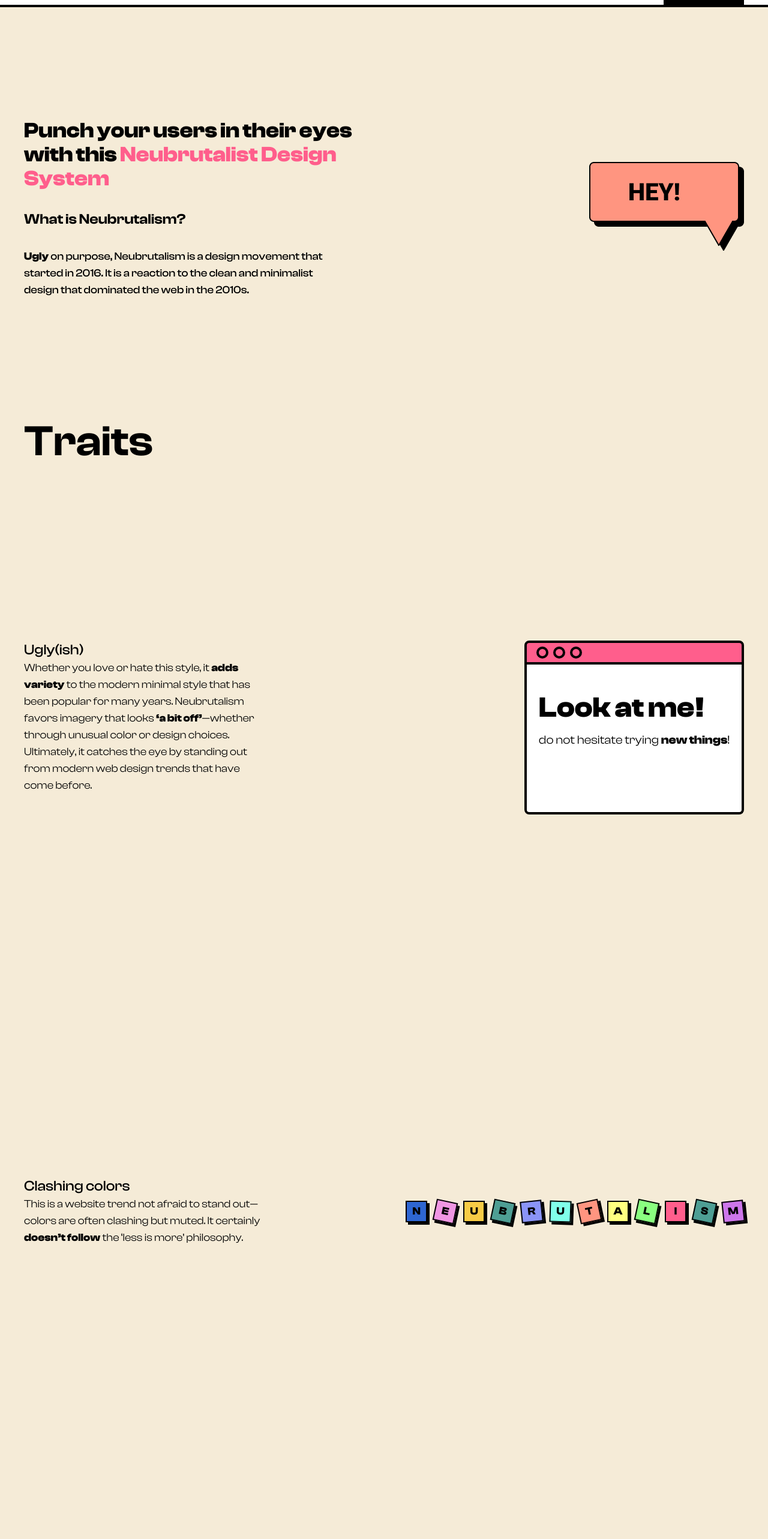
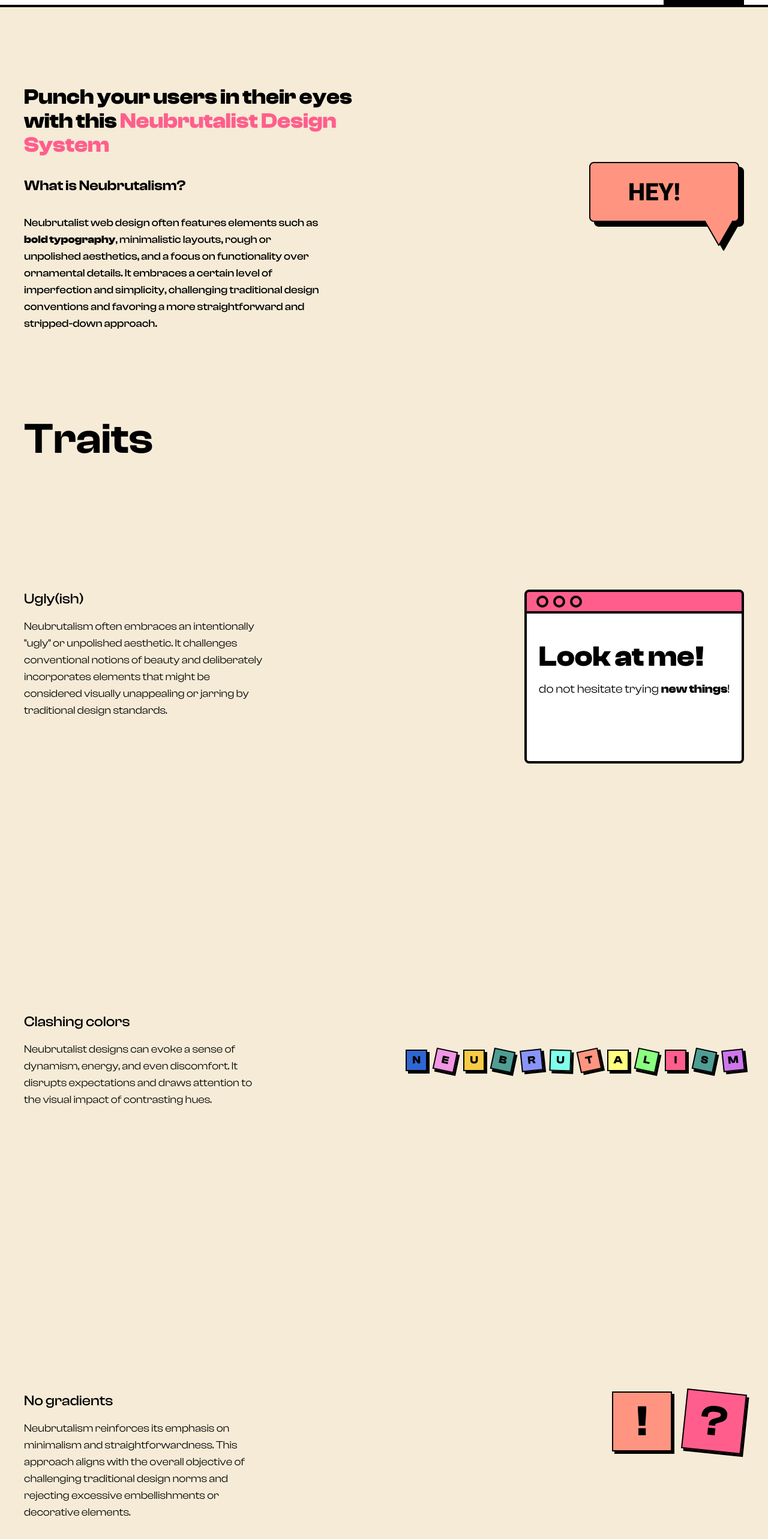
Before and after one commit to juancmandev/neubrutalism-ui-app, a Next.js app: page / in a window 1280 px wide. Shown: the part 124-2690 px from the top of the page at 60% size. Built offline with nearby package versions, Linux system fonts and the light colour scheme.

Commit message:
move newsletter form to independent component, fix home page

```diff
--- a/package.json
+++ b/package.json
@@ -20,7 +20,6 @@
     "postcss": "8.4.24",
     "react": "18.2.0",
     "react-dom": "18.2.0",
-    "react-intersection-observer": "9.5.0",
     "tailwindcss": "3.3.2",
     "typescript": "5.1.3"
   },
--- a/src/app/(landing)/page.tsx
+++ b/src/app/(landing)/page.tsx
@@ -1,13 +1,10 @@
 'use client';
 
-import { useState } from 'react';
 import Block from '@/components/Block';
 import Button from '@/components/Button';
 import Card from '@/components/Card';
+import NewsLetterForm from '@/components/NewsLetterForm';
 import Image from 'next/image';
-import { InView } from 'react-intersection-observer';
-import { useFormik } from 'formik';
-import * as Yup from 'yup';
 
 const neubrutalismExamples = [
   {
@@ -31,55 +28,11 @@ const neubrutalismExamples = [
 ];
 
 export default function Home() {
-  const [submitting, setSubmitting] = useState(false);
-
-  const formik = useFormik({
-    initialValues: {
-      name: '',
-      email: '',
-    },
-    validationSchema: Yup.object({
-      name: Yup.string().required('Your name is required'),
-      email: Yup.string()
-        .email('Invalid email address')
-        .required('Your email is required'),
-    }),
-    onSubmit: async ({ name, email }) => {
-      setSubmitting(true);
-
-      try {
-        const res = await fetch('/api/mailerLite', {
-          method: 'POST',
-          headers: {
-            'Content-Type': 'application/json',
-          },
-          body: JSON.stringify({ name, email }),
-        });
-        const data = await res.json();
-
-        if (data.status === 'ok') {
-          alert('You have successfully subscribed!');
-        } else {
-          alert('Error when trying to subscribe...');
-        }
-      } catch (error) {
-        alert('Error when trying to subscribe...');
-      } finally {
-        setSubmitting(false);
-      }
-    },
-  });
-
   return (
-    <div className='flex flex-col gap-[24px] pb-10'>
-      <InView threshold={0.5} rootMargin='20px'>
-        {({ inView, ref }) => (
+    <div className='flex flex-col gap-5 pb-10'>
       <section
         id='home'
-            ref={ref}
-            className={`w-full min-h-[calc(100vh-136px)] py-20 h-full flex flex-col-reverse lg:flex-row gap-6 justify-between items-center ${
-              inView ? 'onView' : 'notOnView'
-            }`}>
+        className='w-full min-h-[calc(100vh-136px)] py-10 h-full flex flex-col-reverse lg:flex-row gap-6 justify-between items-center'>
         <div className='flex flex-col justify-center gap-8 max-w-[600px]'>
           <h2 className='mt-2 text-4xl font-bold'>
             Punch your users in their eyes with this{' '}
@@ -87,9 +40,12 @@ export default function Home() {
           </h2>
           <h2 className='text-2xl font-semibold'>What is Neubrutalism?</h2>
           <p className='max-w-[500px] font-medium text-lg'>
-                <strong>Ugly</strong> on purpose, Neubrutalism is a design
-                movement that started in 2016. It is a reaction to the clean and
-                minimalist design that dominated the web in the 2010s.
+            Neubrutalist web design often features elements such as{' '}
+            <strong>bold typography</strong>, minimalistic layouts, rough or
+            unpolished aesthetics, and a focus on functionality over ornamental
+            details. It embraces a certain level of imperfection and simplicity,
+            challenging traditional design conventions and favoring a more
+            straightforward and stripped-down approach.
           </p>
           {/* <Button className='bg-pink w-max'>Get Started</Button> */}
         </div>
@@ -107,36 +63,22 @@ export default function Home() {
           />
         </div>
       </section>
-        )}
-      </InView>
 
-      <InView threshold={1} rootMargin='0px'>
-        {({ inView, ref }) => (
-          <section className={`${inView ? 'onView' : 'notOnView'}`} ref={ref}>
+      <section>
         <h4 className='text-5xl md:text-7xl font-semibold'>Traits</h4>
       </section>
-        )}
-      </InView>
 
-      <InView threshold={0.8} rootMargin='20px'>
-        {({ inView, ref }) => (
       <section
         id='ugli(ish)'
-            ref={ref}
-            className={`min-h-screen flex flex-col justify-center ${
-              inView ? 'onView' : 'notOnView'
-            }`}>
+        className='min-h-[80vh] flex flex-col justify-center'>
         <div className='w-full flex flex-col lg:flex-row justify-between gap-2'>
-              <div className='max-w-[400px] h-full flex flex-col justify-between'>
+          <div className='max-w-[400px] h-full flex flex-col gap-4 justify-between'>
             <h5 className='text-2xl font-medium'>Ugly(ish)</h5>
             <p className='text-lg'>
-                  Whether you love or hate this style, it{' '}
-                  <strong>adds variety</strong> to the modern minimal style that
-                  has been popular for many years. Neubrutalism favors imagery
-                  that looks <strong>‘a bit off’</strong>—whether through
-                  unusual color or design choices. Ultimately, it catches the
-                  eye by standing out from modern web design trends that have
-                  come before.
+              {`Neubrutalism often embraces an intentionally "ugly" or unpolished
+              aesthetic. It challenges conventional notions of beauty and
+              deliberately incorporates elements that might be considered
+              visually unappealing or jarring by traditional design standards.`}
             </p>
           </div>
           <div className='max-w-[500px] h-[250px]'>
@@ -154,52 +96,32 @@ export default function Home() {
           </div>
         </div>
       </section>
-        )}
-      </InView>
 
-      <InView threshold={0.8} rootMargin='20px'>
-        {({ inView, ref }) => (
-          <section
-            ref={ref}
-            className={`min-h-screen flex flex-col justify-center ${
-              inView ? 'onView' : 'notOnView'
-            }`}>
+      <section className='min-h-[80vh] flex flex-col justify-center'>
         <div className='w-full flex flex-col lg:flex-row justify-between gap-4'>
-              <div className='max-w-[400px] h-full flex flex-col justify-between'>
+          <div className='max-w-[400px] h-full flex flex-col gap-4 justify-between'>
             <h5 className='text-2xl font-medium'>Clashing colors</h5>
             <p className='text-lg'>
-                  This is a website trend not afraid to stand out—colors are
-                  often clashing but muted. It certainly{' '}
-                  <strong>doesn’t follow</strong> the ‘less is more’ philosophy.
+              Neubrutalist designs can evoke a sense of dynamism, energy, and
+              even discomfort. It disrupts expectations and draws attention to
+              the visual impact of contrasting hues.
             </p>
           </div>
           <div className='self-center flex gap-5 md:gap-3'>
             <div className='self-center flex flex-col md:flex-row gap-3'>
               <Block className='w-5 h-5 text-lg bg-darkBlue'>N</Block>
-                  <Block className='w-5 h-5 text-lg bg-softPink rotate-12'>
-                    E
-                  </Block>
+              <Block className='w-5 h-5 text-lg bg-softPink rotate-12'>E</Block>
               <Block className='w-5 h-5 text-lg bg-yellow'>U</Block>
             </div>
             <div className='flex flex-col md:flex-row gap-3'>
-                  <Block className='w-5 h-5 text-lg bg-grass rotate-12'>
-                    B
-                  </Block>
-                  <Block className='w-5 h-5 text-lg bg-purple -rotate-6'>
-                    R
-                  </Block>
+              <Block className='w-5 h-5 text-lg bg-grass rotate-12'>B</Block>
+              <Block className='w-5 h-5 text-lg bg-purple -rotate-6'>R</Block>
               <Block className='w-5 h-5 text-lg bg-sky rotate-2'>U</Block>
-                  <Block className='w-5 h-5 text-lg bg-orange -rotate-12'>
-                    T
-                  </Block>
+              <Block className='w-5 h-5 text-lg bg-orange -rotate-12'>T</Block>
               <Block className='w-5 h-5 text-lg bg-softYellow'>A</Block>
-                  <Block className='w-5 h-5 text-lg bg-limon rotate-12'>
-                    L
-                  </Block>
+              <Block className='w-5 h-5 text-lg bg-limon rotate-12'>L</Block>
               <Block className='w-5 h-5 text-lg bg-pink'>I</Block>
-                  <Block className='w-5 h-5 text-lg bg-grass rotate-12'>
-                    S
-                  </Block>
+              <Block className='w-5 h-5 text-lg bg-grass rotate-12'>S</Block>
               <Block className='w-5 h-5 text-lg bg-softPurple -rotate-6'>
                 M
               </Block>
@@ -207,22 +129,16 @@ export default function Home() {
           </div>
         </div>
       </section>
-        )}
-      </InView>
 
-      <InView threshold={0.8} rootMargin='20px'>
-        {({ inView, ref }) => (
-          <section
-            ref={ref}
-            className={`min-h-screen flex flex-col justify-center ${
-              inView ? 'onView' : 'notOnView'
-            }`}>
+      <section className='min-h-[80vh] flex flex-col justify-center'>
         <div className='w-full flex flex-col lg:flex-row justify-between gap-4'>
-              <div className='max-w-[400px] h-full flex flex-col justify-between'>
+          <div className='max-w-[400px] h-full flex flex-col gap-4 justify-between'>
             <h5 className='text-2xl font-medium'>No gradients</h5>
             <p className='text-lg'>
-                  This has been a huge trend over the past years, but
-                  neubrutalism favors flat colors in an almost pop-art style.
+              Neubrutalism reinforces its emphasis on minimalism and
+              straightforwardness. This approach aligns with the overall
+              objective of challenging traditional design norms and rejecting
+              excessive embellishments or decorative elements.
             </p>
           </div>
           <div className='flex gap-5'>
@@ -235,14 +151,8 @@ export default function Home() {
           </div>
         </div>
       </section>
-        )}
-      </InView>
 
-      <InView threshold={0.4} rootMargin='0px'>
-        {({ inView, ref }) => (
-          <section
-            ref={ref}
-            className={`min-h-screen ${inView ? 'onView' : 'notOnView'}`}>
+      <section className='min-h-[80vh]'>
         <h4 className='flex items-center font-semibold text-3xl'>
           Neu
           <Block className='ml-1 mr-2 w-7 h-7 bg-pink rotate-6'>B</Block>
@@ -265,8 +175,6 @@ export default function Home() {
           ))}
         </ul>
       </section>
-        )}
-      </InView>
 
       <section className='max-w-[340px] flex flex-col gap-4'>
         <h1 className='flex items-center gap-2 text-2xl font-semibold'>
@@ -276,36 +184,7 @@ export default function Home() {
           Subscribe to the newsletter to get the latest updates about this new
           and <strong>B</strong>rutal design system!
         </p>
-        <form onSubmit={formik.handleSubmit} className='flex flex-col gap-4'>
-          <section>
-            <input
-              id='name'
-              required
-              type='text'
-              value={formik.values.name}
-              onChange={formik.handleChange}
-              placeholder='Your name'
-              className='w-full px-4 py-2 text-lg bg-white border-2 border-black focus:border-pink outline-none'
-            />
-          </section>
-          <section>
-            <input
-              id='email'
-              required
-              type='email'
-              value={formik.values.email}
-              onChange={formik.handleChange}
-              placeholder='Your email'
-              className='w-full px-4 py-2 text-lg bg-white border-2 border-black focus:border-softPurple outline-none'
-            />
-          </section>
-          <Button
-            disabled={submitting}
-            type='submit'
-            className='w-full bg-orange'>
-            {submitting ? 'Subscribing...' : 'Subscribe'}
-          </Button>
-        </form>
+        <NewsLetterForm />
       </section>
     </div>
   );
--- a/src/components/Header.tsx
+++ b/src/components/Header.tsx
@@ -28,7 +28,7 @@ export default function Header() {
         <a
           href='https://github.com/juancmandev/neubrutalism-ui-app'
           target='_blank'
-          className='h-full flex font-bold items-center px-5 border-x-2 border-black transition-colors bg-black text-white hover:bg-white hover:text-black hover:underline outline-none focus:bg-white focus:text-black focus:underline'>
+          className='h-full flex font-bold items-center px-5 border-x-2 border-black transition-colors bg-black text-white hover:bg-white hover:text-black hover:underline outline-none focus:bg-white focus:text-black focus:underline active:bg-black active:text-white'>
           Contribute
         </a>
       </nav>
--- /dev/null
+++ b/src/components/NewsLetterForm.tsx
@@ -0,0 +1,77 @@
+'use client';
+
+import { useState } from 'react';
+import { useFormik } from 'formik';
+import * as Yup from 'yup';
+import Button from './Button';
+
+export default function NewsLetterForm() {
+  const [submitting, setSubmitting] = useState(false);
+
+  const formik = useFormik({
+    initialValues: {
+      name: '',
+      email: '',
+    },
+    validationSchema: Yup.object({
+      name: Yup.string().required('Your name is required'),
+      email: Yup.string()
+        .email('Invalid email address')
+        .required('Your email is required'),
+    }),
+    onSubmit: async ({ name, email }) => {
+      setSubmitting(true);
+
+      try {
+        const res = await fetch('/api/mailerLite', {
+          method: 'POST',
+          headers: {
+            'Content-Type': 'application/json',
+          },
+          body: JSON.stringify({ name, email }),
+        });
+        const data = await res.json();
+
+        if (data.status === 'ok') {
+          alert('You have successfully subscribed!');
+        } else {
+          alert('Error when trying to subscribe...');
+        }
+      } catch (error) {
+        alert('Error when trying to subscribe...');
+      } finally {
+        setSubmitting(false);
+      }
+    },
+  });
+
+  return (
+    <form onSubmit={formik.handleSubmit} className='flex flex-col gap-4'>
+      <section>
+        <input
+          id='name'
+          required
+          type='text'
+          value={formik.values.name}
+          onChange={formik.handleChange}
+          placeholder='Your name'
+          className='w-full px-4 py-2 text-lg bg-white border-2 border-black focus:border-pink outline-none'
+        />
+      </section>
+      <section>
+        <input
+          id='email'
+          required
+          type='email'
+          value={formik.values.email}
+          onChange={formik.handleChange}
+          placeholder='Your email'
+          className='w-full px-4 py-2 text-lg bg-white border-2 border-black focus:border-softPurple outline-none'
+        />
+      </section>
+      <Button disabled={submitting} type='submit' className='w-full bg-orange'>
+        {submitting ? 'Subscribing...' : 'Subscribe'}
+      </Button>
+    </form>
+  );
+}
```
Also changed, not shown: 1 other file (tests, documents, lock files or other folders). Lines whose indentation alone changed are shown as unchanged.
